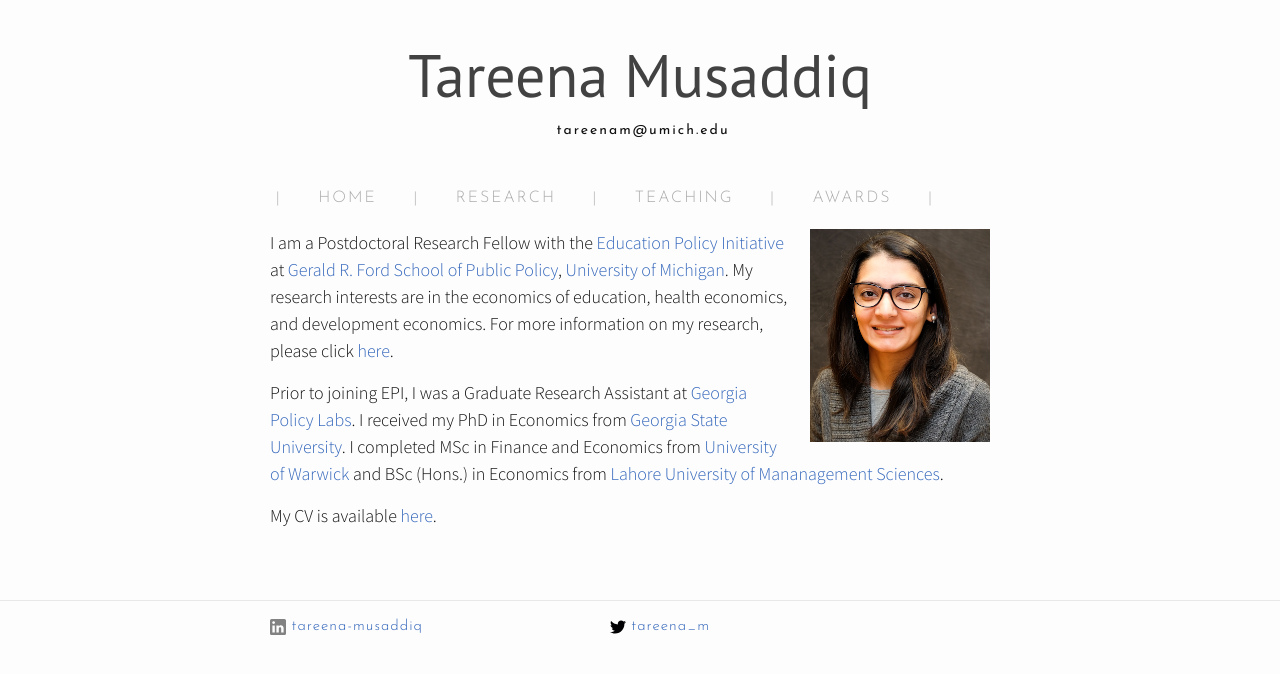
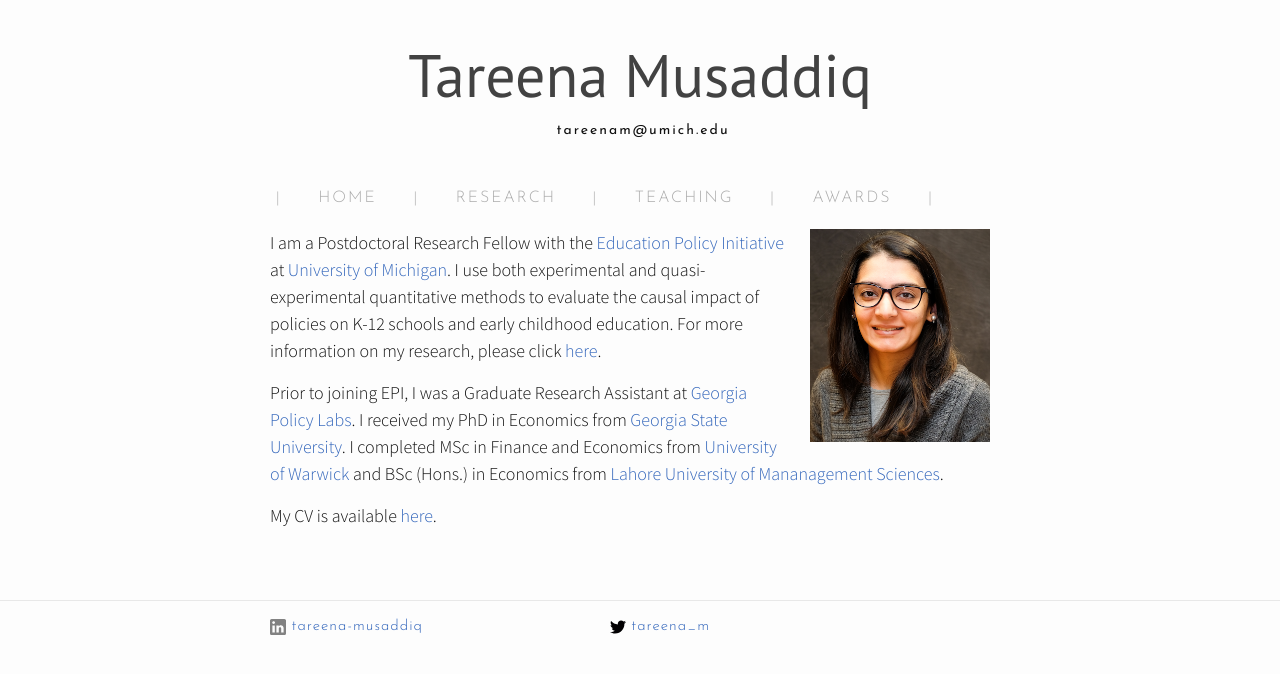
Before and after one commit to tareena/tareena.github.io, a Jekyll site: the page built from 1-about.md, in a window 1280 px wide. Shown: the top 674 px of the page. Built offline with Jekyll 4.4.1, drawn with Linux system fonts in a browser that asks for light colours; nearby versions of some CDN libraries.

Commit message:
Update bio.html

```diff
--- a/_includes/bio.html
+++ b/_includes/bio.html
@@ -1,7 +1,7 @@
 <div class="home">
 
   <div>
-  	<p><img alt="pic" style="width:180px;float:right;margin-left:20px;margin-right:20px;" src="/assets/img/me.png"> I am a Postdoctoral Research Fellow with the <a href="http://www.edpolicy.umich.edu/">Education Policy Initiative</a> at <a href="https://fordschool.umich.edu/">Gerald R. Ford School of Public Policy</a>, <a href="https://umich.edu/">University of Michigan</a>. My research interests are in the economics of education, health economics, and development economics. For more information on my research, please click <a href="https://tareena.github.io/research/">here</a>.</p>
+  	<p><img alt="pic" style="width:180px;float:right;margin-left:20px;margin-right:20px;" src="/assets/img/me.png"> I am a Postdoctoral Research Fellow with the <a href="http://www.edpolicy.umich.edu/">Education Policy Initiative</a> at <a href="https://umich.edu/">University of Michigan</a>. I use both experimental and quasi-experimental quantitative methods to evaluate the causal impact of policies on K-12 schools and early childhood education. For more information on my research, please click <a href="https://tareena.github.io/research/">here</a>.</p>
 
  <p> Prior to joining EPI, I was a Graduate Research Assistant at <a href="https://gpl.gsu.edu/">Georgia Policy Labs</a>. I received my PhD in Economics from <a href="https://aysps.gsu.edu/economics/">Georgia State University</a>. I completed MSc in Finance and Economics from <a href="https://warwick.ac.uk/">University of Warwick</a> and BSc (Hons.) in Economics from <a href="https://lums.edu.pk/">Lahore University of Mananagement Sciences</a>.</p>
 
```
